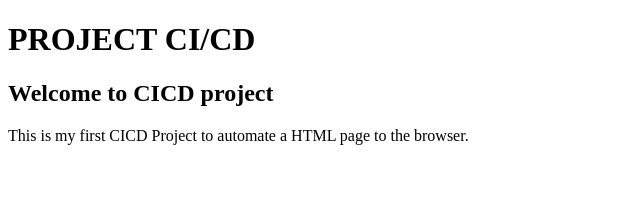
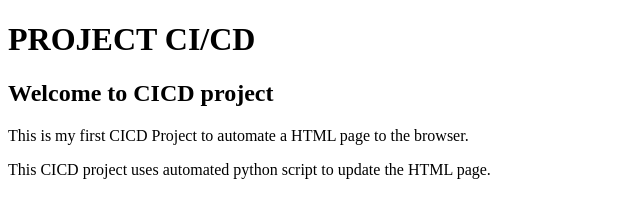
Before and after one commit to TeamKanyarasi/CICD_Project, a plain HTML site: page index.html in a window 1280 px wide. Shown: the whole page, without its empty margins (0-640 px from the left). Drawn offline with Linux system fonts and the light colour scheme.

Commit message:
Update index.html

```diff
--- a/index.html
+++ b/index.html
@@ -5,6 +5,7 @@
         <h1>PROJECT CI/CD</h1>
         <h2>Welcome to CICD project</h2>
         <p>This is my first CICD Project to automate a HTML page to the browser.</p>
+        <p>This CICD project uses automated python script to update the HTML page.</p>
     </body>
 
 </html>
```
